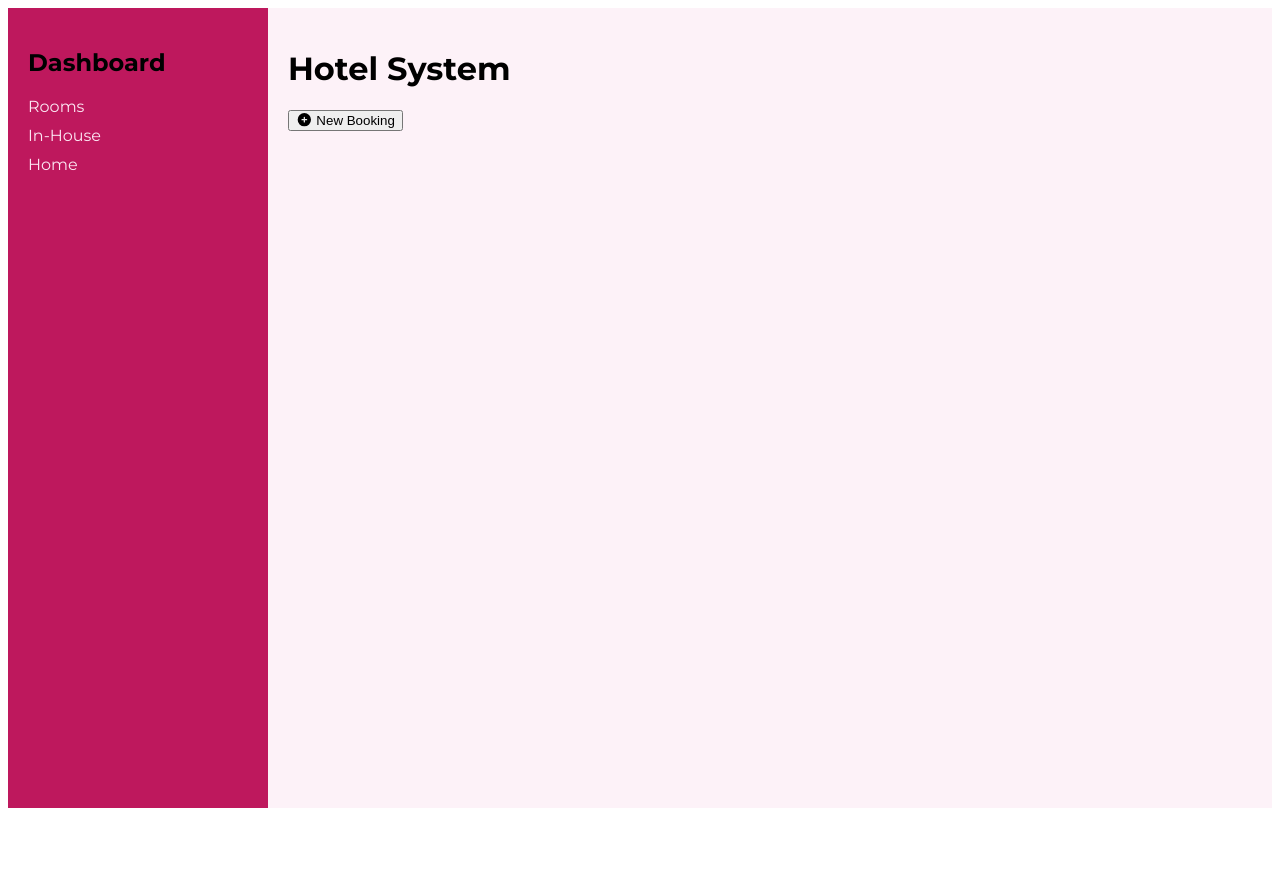
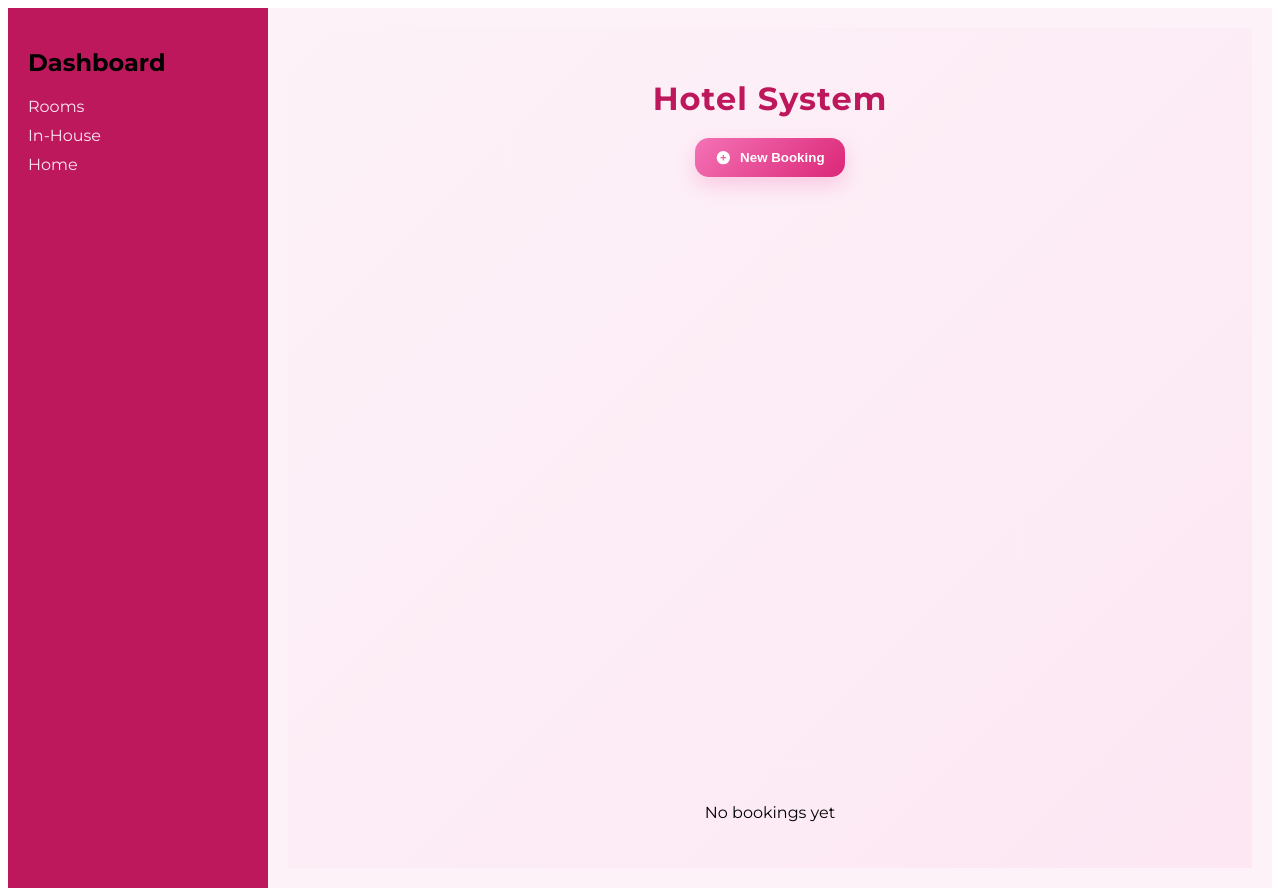
Before and after one commit to akram-hany-front-end/NEXT_HOTEL-System, a Next.js app: page /dashboard/home in a window 1280 px wide. Before the commit the page ends 816 px from the top, so only its background shows below. Built offline with nearby package versions, Linux system fonts and the light colour scheme.

Commit message:
popup-updated

```diff
--- a/src/app/dashboard/home/page.jsx
+++ b/src/app/dashboard/home/page.jsx
@@ -1,12 +1,13 @@
 "use client";
-
+import BookedCard from "@/components/BookedCard";
 import { useState } from "react";
 import { useHotelStore } from "@/store/useHotelStore";
 import { faPlusCircle } from "@fortawesome/free-solid-svg-icons";
 import { FontAwesomeIcon } from "@fortawesome/react-fontawesome";
 export default function Home() {
   const [showPopup, setShowPopup] = useState(false);
-
+const [roomOpen, setRoomOpen] = useState(false);
+const [selectedRoom, setSelectedRoom] = useState(null);
   const rooms = useHotelStore((state) => state.rooms);
   const addBooking = useHotelStore((state) => state.addBooking);
 
@@ -43,58 +44,75 @@ export default function Home() {
 
     setShowPopup(false);
   };
+    const bookings = useHotelStore((state) => state.bookings);
+
   return (
+    <div className="home-container">
     <div>
-      <h1>Hotel System</h1>
+      <h1 className="home-welcome-heading">Hotel System</h1>
 
-      <button onClick={() => setShowPopup(true)}>
+      <button className="home-new-book-btn"  onClick={() => setShowPopup(true)}>
         <FontAwesomeIcon icon={faPlusCircle} /> New Booking
       </button>
 
       {/* Popup */}
       {showPopup && (
-        <div className="popup">
-          <div className="popup-content">
+        <div className="popup"  onClick={() => setShowPopup(false)}>
+          <div className="popup-content"   onClick={(e) => e.stopPropagation()}>
             <h2>New Booking</h2>
 
-            <input
+            <input className="home-popup-clint-name-new-book"
               placeholder="Name"
               onChange={(e) => setForm({ ...form, clientName: e.target.value })}
             />
-            <input
+            <input className="home-popup-clint-id-new-book"
               type="number"
               placeholder="ID"
               onChange={(e) => setForm({ ...form, ClintID: e.target.value })}
             />
-            <input
+            <input className="home-popup-clint-phone-new-book"
               type="number"
               placeholder="Phone"
               onChange={(e) =>
                 setForm({ ...form, phoneNumber: e.target.value })
               }
             />
+ <div className="custom-dropdown">
+  <div
+    className="dropdown-selected"
+    onClick={() => setRoomOpen(!roomOpen)}
+  >
+    {selectedRoom ? `Room ${selectedRoom.number}` : "Select Room"}
+  </div>
 
-            <select
-              onChange={(e) => setForm({ ...form, roomId: e.target.value })}
-            >
-              <option>Room number</option>
+  {roomOpen && (
+    <div className="dropdown-list">
+      {rooms
+        .filter((r) => r.status === "available")
+        .map((room) => (
+          <div
+            key={room.id}
+            className="dropdown-item"
+            onClick={() => {
+              setSelectedRoom(room);
+              setForm({ ...form, roomId: room.id });
+              setRoomOpen(false);
+            }}
+          >
+            Room {room.number}
+          </div>
+        ))}
+    </div>
+  )}
+</div>
 
-              {rooms
-                .filter((r) => r.status === "available")
-                .map((room) => (
-                  <option key={room.id} value={room.id}>
-                    Room {room.number}
-                  </option>
-                ))}
-            </select>
-
-            <input
+            <input className="home-popup-days-new-book"
               type="number"
               placeholder="Days"
               onChange={(e) => setForm({ ...form, days: e.target.value })}
             />
 
-            <input
+            <input className="home-popup-checkin-date-new-book"
               type="date"
               onChange={(e) => setForm({ ...form, checkIn: e.target.value })}
             />
@@ -105,6 +123,17 @@ export default function Home() {
           </div>
         </div>
       )}
+
     </div>
+<div className="home-in-house-customers">
+   {bookings.length === 0 ? (
+        <p>No bookings yet</p>
+      ) : (
+        bookings.map((booking) => (
+          <BookedCard key={booking.id} booking={booking} />
+        ))
+      )}
+</div>
+</div>
   );
 }
--- a/src/app/globals.css
+++ b/src/app/globals.css
@@ -16,7 +16,7 @@
 
 .dashboard {
   display: flex;
-  min-height: 100vh;
+  min-height: 760px;
 }
 
 .sidebar {
@@ -62,7 +62,7 @@
   width: 300px;
   background-color: #fce7f3;
   border-radius: 4px;
- }
+}
 .img-room-card {
   width: 300px;
   border-radius: 4px;
@@ -94,7 +94,7 @@
   text-transform: uppercase;
   line-height: 16px;
 }
-.star-card{
+.star-card {
   color: var(--header);
 }
 .card-button {
@@ -113,9 +113,9 @@
 }
 
 /*rooms-page*/
-.rooms-grid{
- display: grid;
-padding: 50px;
+.rooms-grid {
+  display: grid;
+  padding: 50px;
   grid-template-columns: repeat(4, 1fr);
   gap: 15px;
 
@@ -137,8 +137,7 @@ padding: 50px;
   background: #555;
 }
 
-
-/* CARD */
+/*Booked-CARD */
 .booked-card-container {
   position: relative;
   z-index: 2;
@@ -146,7 +145,7 @@ padding: 50px;
   border-radius: 20px;
   padding: 20px;
   margin: 15px 0;
-  box-shadow: 0 10px 25px rgba(0,0,0,0.08);
+  box-shadow: 0 10px 25px rgba(0, 0, 0, 0.08);
   border: 2px solid var(--pink-soft);
   transition: 0.3s ease;
   overflow: hidden;
@@ -155,7 +154,7 @@ padding: 50px;
 }
 
 .booked-card-container:hover {
-  transform: translateY(-5px) scale(1.00);
+  transform: translateY(-5px) scale(1);
   box-shadow: 0 15px 35px rgba(219, 39, 119, 0.2);
 }
 
@@ -166,7 +165,12 @@ padding: 50px;
   position: absolute;
   width: 120%;
   height: 120%;
-  background: linear-gradient(120deg, transparent, rgba(244,114,182,0.2), transparent);
+  background: linear-gradient(
+    120deg,
+    transparent,
+    rgba(244, 114, 182, 0.2),
+    transparent
+  );
   top: -50%;
   left: -50%;
   transform: rotate(25deg);
@@ -180,8 +184,12 @@ padding: 50px;
 }
 
 @keyframes shine {
-  from { transform: translateX(-100%) rotate(25deg); }
-  to { transform: translateX(100%) rotate(25deg); }
+  from {
+    transform: translateX(-100%) rotate(25deg);
+  }
+  to {
+    transform: translateX(100%) rotate(25deg);
+  }
 }
 
 /*  TEXT  */
@@ -232,7 +240,6 @@ padding: 50px;
   display: flex;
   gap: 10px;
   margin-top: 15px;
-
 }
 
 .buttons-card-container button {
@@ -282,7 +289,7 @@ padding: 50px;
   left: 0;
   width: 100%;
   height: 100%;
-  background: rgba(0,0,0,0.4);
+  background: rgba(0, 0, 0, 0.4);
   display: flex;
   align-items: center;
   justify-content: center;
@@ -295,7 +302,7 @@ padding: 50px;
   padding: 25px;
   border-radius: 20px;
   width: 320px;
-  box-shadow: 0 10px 30px rgba(0,0,0,0.2);
+  box-shadow: 0 10px 30px rgba(0, 0, 0, 0.2);
   animation: scaleUp 0.3s ease;
 }
 
@@ -318,7 +325,7 @@ padding: 50px;
 
 .popup-content-booked input:focus {
   border-color: var(--paragraph);
-  box-shadow: 0 0 0 2px rgba(244,114,182,0.2);
+  box-shadow: 0 0 0 2px rgba(244, 114, 182, 0.2);
 }
 
 /* popup buttons */
@@ -340,11 +347,255 @@ padding: 50px;
 
 /*  ANIMATIONS  */
 @keyframes fadeIn {
-  from { opacity: 0; }
-  to { opacity: 1; }
+  from {
+    opacity: 0;
+  }
+  to {
+    opacity: 1;
+  }
 }
 
 @keyframes scaleUp {
-  from { transform: scale(0.8); opacity: 0; }
-  to { transform: scale(1); opacity: 1; }
+  from {
+    transform: scale(0.8);
+    opacity: 0;
+  }
+  to {
+    transform: scale(1);
+    opacity: 1;
+  }
 }
+
+/*HOME*/
+.home-container {
+  min-height: 780px;
+  padding: 30px;
+  display: flex;
+  flex-direction: column;
+  justify-content: space-between;
+  background: linear-gradient(135deg, #fdf2f8, #fce7f3);
+}
+
+.home-welcome-heading {
+  font-size: 32px;
+  font-weight: bold;
+  color: var(--header);
+  margin-bottom: 20px;
+  text-align: center;
+  letter-spacing: 1px;
+}
+
+/*  BUTTON  */
+.home-new-book-btn {
+  display: flex;
+  align-items: center;
+  gap: 8px;
+  background: linear-gradient(135deg, var(--paragraph), var(--hover));
+  color: white;
+  border: none;
+  padding: 12px 20px;
+  border-radius: 14px;
+  cursor: pointer;
+  font-weight: bold;
+  margin: 0 auto 25px;
+  transition: 0.3s;
+  box-shadow: 0 8px 20px rgba(244, 114, 182, 0.3);
+}
+
+.home-new-book-btn:hover {
+  transform: translateY(-3px) scale(1.05);
+  box-shadow: 0 12px 30px rgba(219, 39, 119, 0.4);
+}
+
+/*  BOOKINGS GRID  */
+.home-in-house-customers {
+  display: flex;
+  flex-wrap: wrap;
+  gap: 20px;
+  justify-content: center;
+}
+
+/*  POPUP  */
+.popup {
+  position: fixed;
+  top: 0;
+  left: 0;
+  width: 100%;
+  height: 100%;
+
+  background: rgba(0, 0, 0, 0.4);
+  backdrop-filter: blur(6px);
+
+  display: flex;
+  align-items: center;
+  justify-content: center;
+  z-index: 9999;
+  animation: fadeIn 0.3s ease;
+}
+
+.popup-content {
+  width: 360px;
+  padding: 25px;
+  border-radius: 20px;
+  color: #111827;
+  overflow-y: auto;
+  height: auto;
+  background: #ffffff;
+  backdrop-filter: blur(6px);
+  box-shadow: 0 15px 40px rgba(0, 0, 0, 0.2);
+  animation: scaleUp 0.3s ease;
+  display: flex;
+  flex-direction: column;
+  position: relative;
+}
+
+/* glow border */
+.popup-content::before {
+  content: "";
+  position: absolute;
+  inset: 0;
+  border-radius: 20px;
+  padding: 2px;
+  background: linear-gradient(120deg, var(--paragraph), var(--hover));
+  -webkit-mask:
+    linear-gradient(#fff 0 0) content-box,
+    linear-gradient(#fff 0 0);
+  -webkit-mask-composite: xor;
+  pointer-events: none;
+  opacity: 0.1;
+}
+
+/* POPUP TITLE */
+.popup-content h2 {
+  text-align: center;
+  margin-top: 0;
+  margin-bottom: 15px;
+  color: var(--header);
+}
+
+/* INPUTS */
+.popup-content input {
+  align-self: center;
+  width: 338px;
+  padding: 10px;
+  margin-bottom: 10px;
+  color: #111827;
+  background: white;
+  border-radius: 12px;
+  border: 1px solid var(--pink-soft);
+  outline: none;
+  transition: 0.2s;
+}
+
+.custom-dropdown {
+  position: relative;
+  width: 100%;
+  margin-bottom: 10px;
+}
+
+/* box */
+.dropdown-selected {
+  padding: 10px;
+  border-radius: 12px;
+
+  backdrop-filter: blur(12px);
+
+  border: 1px solid #ffdef1;
+font-size: 14px;
+  cursor: pointer;
+  font-weight: 500;
+  color: #111827;
+  transition: 0.2s;
+}
+
+/* list */
+.dropdown-list {
+  position: absolute;
+  top: 110%;
+  left: 0;
+  right: 0;
+
+  max-height: 180px; /* 🔥 scroll limit */
+  overflow-y: auto;
+
+  background: rgba(255, 255, 255, 0.9);
+  backdrop-filter: blur(10px);
+
+  border-radius: 14px;
+  box-shadow: 0 15px 35px rgba(0, 0, 0, 0.15);
+
+  z-index: 999;
+}
+
+/* item */
+.dropdown-item {
+  padding: 10px 12px;
+  cursor: pointer;
+  font-size: 14px;
+
+  transition: 0.2s;
+}
+
+.dropdown-item:hover {
+  background: #fce7f3;
+}
+
+.popup-content input:focus {
+  border-color: var(--paragraph);
+  box-shadow: 0 0 0 2px rgba(244, 114, 182, 0.2);
+}
+
+/* BUTTONS */
+.popup-content button {
+  width: 100%;
+  padding: 10px;
+  border-radius: 12px;
+  border: none;
+  font-weight: bold;
+  margin-top: 5px;
+  cursor: pointer;
+
+  transition: 0.3s;
+}
+
+/* confirm */
+.popup-content button:first-of-type {
+  background: linear-gradient(135deg, var(--paragraph), var(--hover));
+  color: white;
+}
+
+.popup-content button:first-of-type:hover {
+  transform: scale(1.05);
+}
+
+/* cancel */
+.popup-content button:last-of-type {
+  background: rgb(255, 108, 108);
+  background: linear-gradient(135deg, rgb(255, 108, 108), #ff5050);
+  color: white;
+}
+
+.popup-content button:last-of-type:hover {
+   transform: scale(1.05);
+}
+
+/* ANIMATIONS */
+@keyframes fadeIn {
+  from {
+    opacity: 0;
+  }
+  to {
+    opacity: 1;
+  }
+}
+
+@keyframes scaleUp {
+  from {
+    transform: scale(0.85);
+    opacity: 0;
+  }
+  to {
+    transform: scale(1);
+    opacity: 1;
+  }
+}
```
